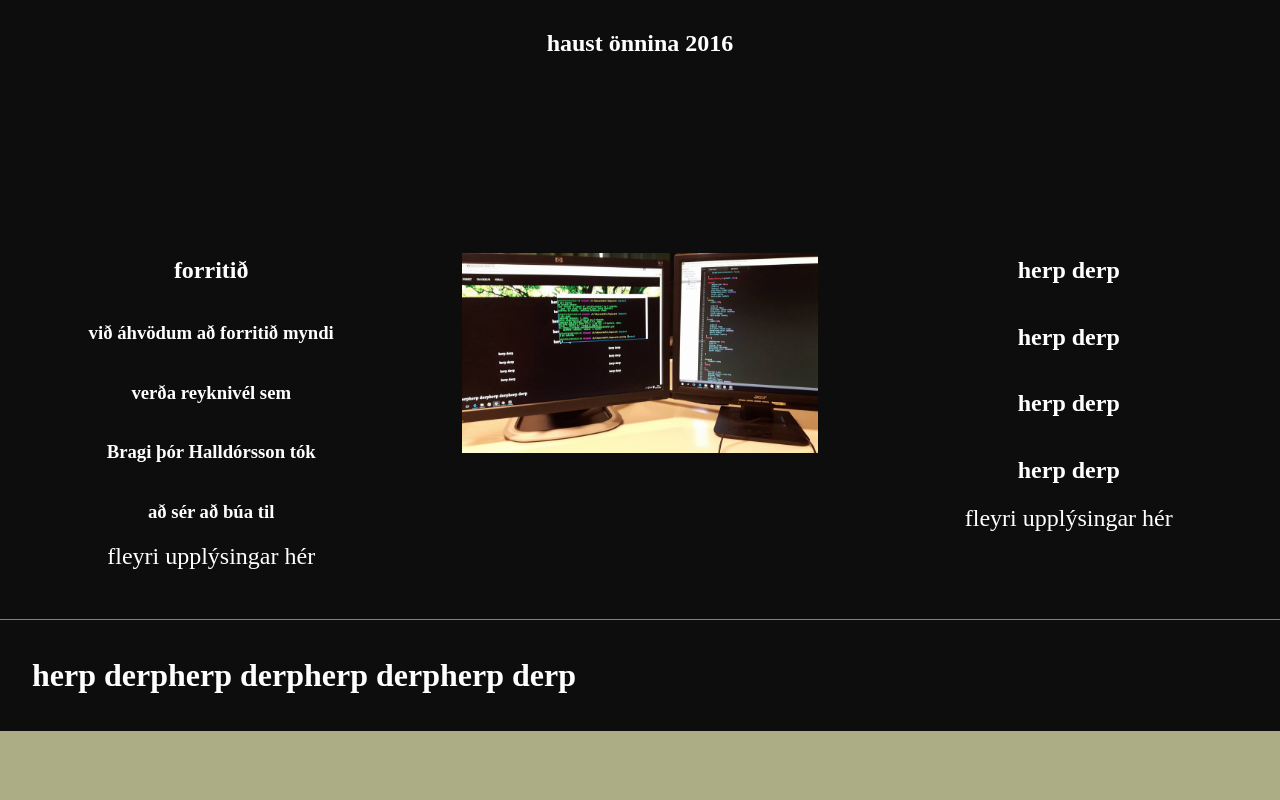
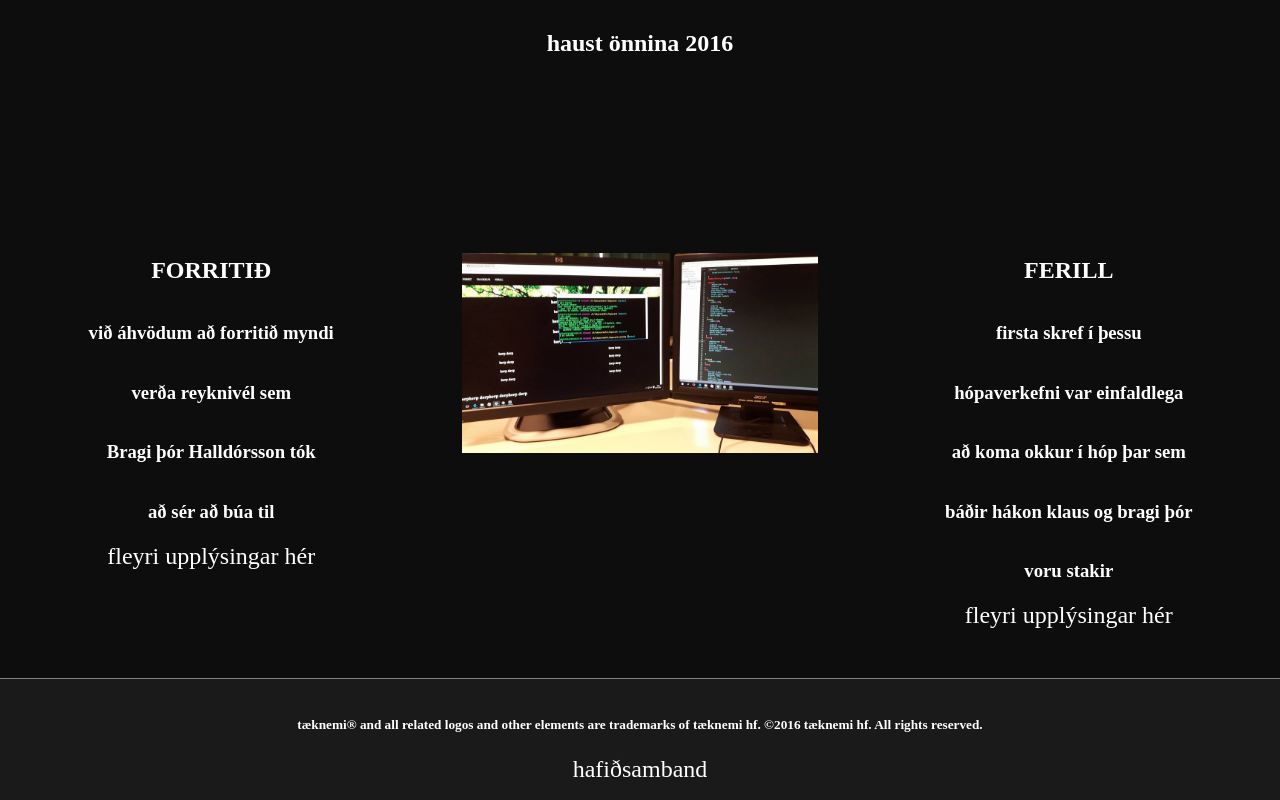
Before and after one commit to 0804993459/hopaverkefni, a plain HTML site: page vefsíða/index.html in a window 1280 px wide. Shown: the part 1169-1969 px from the top of the page. Before the commit the page ends 1900 px from the top, so only its background shows below. Drawn offline with Linux system fonts and the light colour scheme.

Commit message:
footer og stærðir uppfært

```diff
--- a/vefsíða/index.html
+++ b/vefsíða/index.html
@@ -11,7 +11,7 @@
 
 <body>
 	<header >
-		<h1>síðan</h1>
+		<h1>SÍÐAN</h1>
 		<h2>þessi síða mun vera stutt kinning um hvað</h2>
 		<h2>Hákon Klaus Haraldsson og Bragi þór Halldórsson</h2>
 		<h2>gerðu sem lokahópverkefni á tölvubraut</h2>
@@ -20,7 +20,7 @@
 
 	</header>
 	<section class="alpha">
-		<h1>forritið</h1>
+		<h1>FORRITIÐ</h1>
 		<h3>við áhvödum að forritið myndi</h3>
 		<h3>verða reyknivél sem</h3>
 		<h3>Bragi þór Halldórsson tók</h3>
@@ -30,10 +30,12 @@
 
 	</section>
 	<section class="bravo">
-		<h1>herp derp</h1>
-		<h1>herp derp</h1>
-		<h1>herp derp</h1>
-		<h1>herp derp</h1>
+		<h1>FERILL</h1>
+		<h3>firsta skref í þessu</h3>
+		<h3>hópaverkefni var einfaldlega</h3>
+		<h3>að koma okkur í hóp þar sem</h3>
+		<h3>báðir hákon klaus og bragi þór</h3>
+		<h3> voru stakir</h3>
 		<a href="">fleyri upplýsingar hér</a>
 
 	</section>
@@ -45,10 +47,11 @@
 	</section>
 
 	<footer>
-		<h1>herp derp</h1>
-		<h1>herp derp</h1>
-		<h1>herp derp</h1>
-		<h1>herp derp</h1>
+
+		<h5>tæknemi® and all related logos and other elements are trademarks of tæknemi hf.
+©2016 tæknemi hf. All rights reserved.</h5>
+		<a href="">hafiðsamband</a>
+
 
 	</footer>
 	<nav>
--- a/vefsíða/layout.css
+++ b/vefsíða/layout.css
@@ -26,9 +26,7 @@ header{
 }
 .alpha{
 	padding-bottom: 3em;
-
-	width: 33%;
-
+	width: 100%;
 	order:3;
 	display: flex;
 	flex-flow: column wrap;
@@ -51,7 +49,7 @@ header{
 }
 .bravo{
 	padding-bottom: 3em;
-	width: 33%;
+	width: 100%;
 
 	order:5;
 	display: flex;
@@ -76,7 +74,7 @@ header{
 .charlie{
 	order:4;
 	display: flex;
-	width: 34%;
+	width: 100%;
 	background-color: #0d0d0d;
 	padding-bottom: 3em;
 }
@@ -91,10 +89,23 @@ footer{
 	padding-bottom: 1em;
 	order:6;
 	display: flex;
-	flex-flow: row wrap;
-	background-color: #0d0d0d;
+	flex-flow: column wrap;
+	background-color: #1a1a1a;
 	color: white;
-	padding-left: 2em;
+	text-align: center;
+}
+footer a{
+	font-size: 1.5em;
+	transition-duration: 1s;
+	text-decoration: none;
+	color: white;
+	border-bottom: 1px solid #1a1a1a;
+	border-top: 1px solid #1a1a1a;
+}
+footer a:hover{
+	border-bottom: 1px solid #808080;
+	border-top: 1px solid #808080;
+	background-color: #1a1a1a;
 }
 
 
@@ -105,7 +116,6 @@ label{
 
 }
 nav{
-	opacity: 0.93;
 	justify-content: flex-end;
 	display: flex;
 	order: 1;
@@ -131,7 +141,7 @@ nav li:hover{
 	padding-right: 2em;
 }
 
-nav:hover{opacity: 1;}
+
 
 @media screen and (min-width: 30em)  {
 
@@ -141,7 +151,31 @@ nav:hover{opacity: 1;}
 	nav{
 	justify-content: flex-start;
 }
+.alpha{
+	order:4;
+	width: 50%;
+}
+.bravo{
+	order:5;
+	width: 50%;
+}
+.charlie{
+	order:3;
+}
 }
 @media screen and (min-width: 60em)  {
-
+.alpha{
+	order:3;
+	width: 33%;
 }
+.bravo{
+	width: 33%;
+}
+.charlie{
+	order:4;
+	width:34%;
+}
+nav{
+	opacity: 0.93;}
+nav:hover{opacity: 1;}
+}
```
